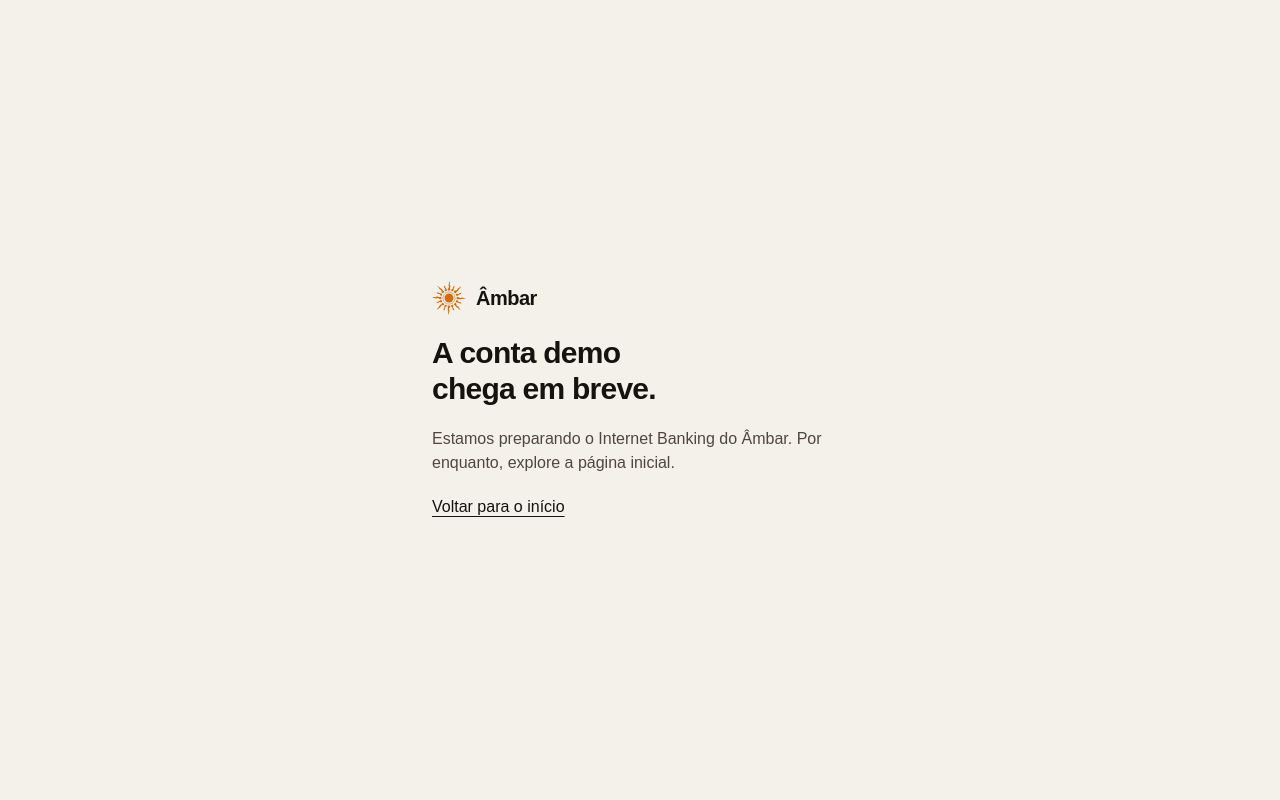
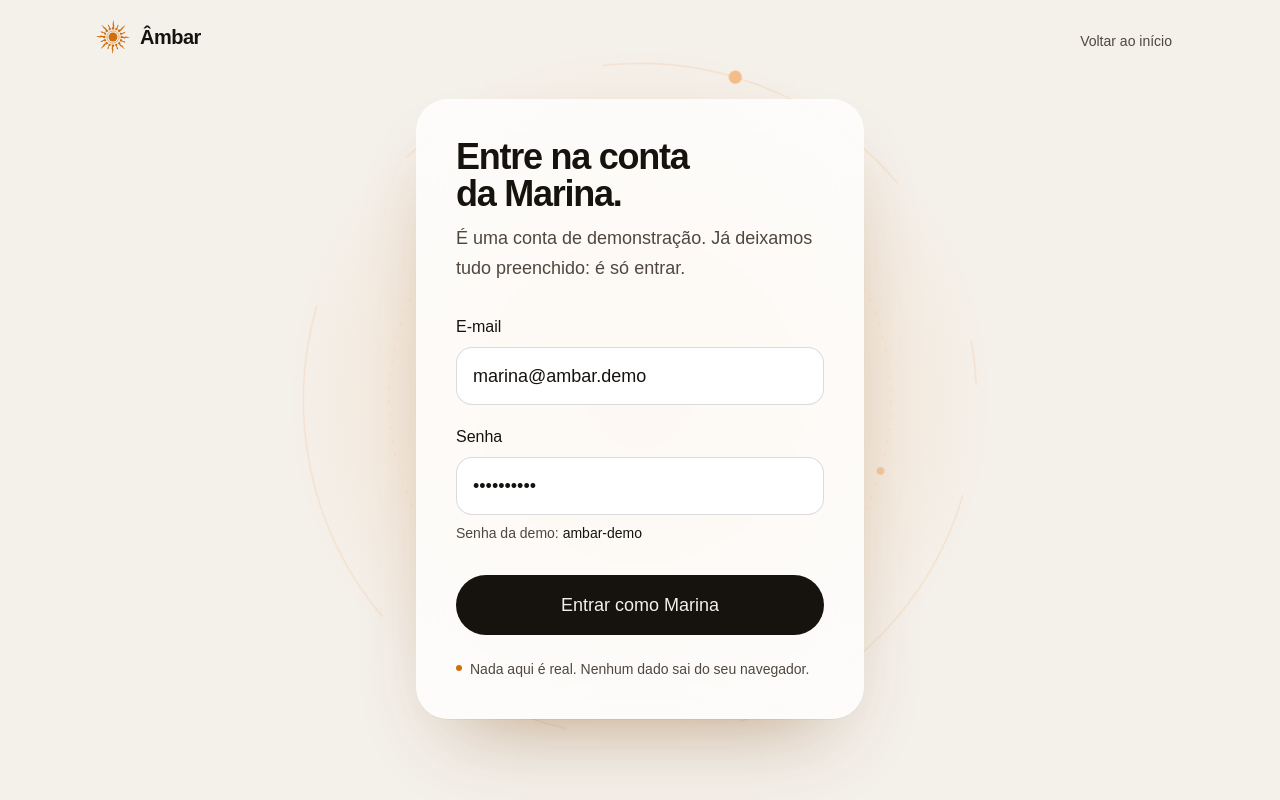
Before and after one commit to guilhermesolagarcia/Projeto-Banco, a Next.js app: page /login in a window 1280 px wide. Built offline with nearby package versions, Linux system fonts and the light colour scheme; a web font is replaced by a local one.

Commit message:
feat: add demo login screen layout

```diff
--- a/src/app/login/page.tsx
+++ b/src/app/login/page.tsx
@@ -1,21 +1,93 @@
 import type { Metadata } from "next";
 import Link from "next/link";
 import { Logo } from "@/components/logo";
+import { Orbits } from "@/features/landing/orbits";
 
 export const metadata: Metadata = { title: "Entrar · Âmbar" };
 
-// Phase 1 placeholder: the real demo login arrives in Phase 2.
+// Demo account, shown on purpose: there is no real auth (no server). See SPEC.md, module auth.
+const DEMO = { email: "marina@ambar.demo", password: "ambar-demo" };
+
+const FIELD =
+  "mt-2 w-full rounded-2xl border border-ink/15 bg-white px-4 py-3.5 text-lg transition-colors hover:border-ink/30 focus:border-amber-signal focus:outline-none focus-visible:outline-2 focus-visible:outline-offset-2 focus-visible:outline-amber-signal";
+
+// Phase 2, step 1: the approved look. Validation (React Hook Form + Zod) and the session come next.
 export default function LoginPage() {
   return (
-    <main className="mx-auto flex w-full max-w-md flex-1 flex-col justify-center gap-5 px-4 py-16">
-      <Logo />
-      <h1 className="text-3xl font-semibold tracking-tight">A conta demo chega em breve.</h1>
-      <p className="text-ink-muted">
-        Estamos preparando o Internet Banking do Âmbar. Por enquanto, explore a página inicial.
-      </p>
-      <Link href="/" className="font-medium underline underline-offset-4">
-        Voltar para o início
-      </Link>
-    </main>
+    <div className="relative isolate flex min-h-dvh flex-col overflow-hidden">
+      <div
+        aria-hidden="true"
+        className="pointer-events-none absolute top-1/2 left-1/2 -z-10 size-[44rem] -translate-x-1/2 -translate-y-1/2 rounded-full bg-[radial-gradient(closest-side,rgb(242_140_40/0.22),transparent)]"
+      />
+      <Orbits className="absolute top-1/2 left-1/2 -z-10 size-[44rem] -translate-x-1/2 -translate-y-1/2 opacity-50" />
+
+      <header className="shell flex items-center justify-between py-5">
+        <Link href="/" aria-label="Âmbar, página inicial" className="rounded-md">
+          <Logo />
+        </Link>
+        <Link href="/" className="rounded-pill px-3 py-2 text-sm text-ink-muted hover:text-ink">
+          Voltar ao início
+        </Link>
+      </header>
+
+      <main className="shell flex flex-1 items-center justify-center pb-16">
+        <div className="w-full max-w-md animate-card-in rounded-[2rem] bg-white/80 p-7 shadow-[0_1px_0_rgb(22_18_14/0.04),0_40px_80px_-40px_rgb(120_60_0/0.45)] backdrop-blur-xl sm:p-10">
+          <h1 className="text-4xl leading-[1.02] font-semibold tracking-[-0.035em]">
+            Entre na conta da Marina.
+          </h1>
+          <p className="mt-3 text-lg leading-relaxed text-ink-muted">
+            É uma conta de demonstração. Já deixamos tudo preenchido: é só entrar.
+          </p>
+
+          <form className="mt-8 space-y-5">
+            <div>
+              <label htmlFor="email" className="font-medium">
+                E-mail
+              </label>
+              <input
+                id="email"
+                name="email"
+                type="email"
+                autoComplete="username"
+                defaultValue={DEMO.email}
+                className={FIELD}
+              />
+            </div>
+            <div>
+              <label htmlFor="password" className="font-medium">
+                Senha
+              </label>
+              <input
+                id="password"
+                name="password"
+                type="password"
+                autoComplete="current-password"
+                defaultValue={DEMO.password}
+                aria-describedby="password-hint"
+                className={FIELD}
+              />
+              <p id="password-hint" className="mt-2 text-sm text-ink-muted">
+                Senha da demo: <span className="font-medium text-ink">{DEMO.password}</span>
+              </p>
+            </div>
+            {/* type="button" until the form is wired: a plain GET submit would put the password in the URL. */}
+            <button
+              type="button"
+              className="mt-3 w-full rounded-pill bg-ink px-6 py-4 text-lg font-medium text-paper transition-[opacity,transform] duration-200 hover:opacity-90 active:scale-[0.98]"
+            >
+              Entrar como Marina
+            </button>
+          </form>
+
+          <p className="mt-6 flex items-start gap-2 text-sm text-ink-muted">
+            <span
+              aria-hidden="true"
+              className="mt-1.5 size-1.5 shrink-0 rounded-full bg-amber-signal"
+            />
+            Nada aqui é real. Nenhum dado sai do seu navegador.
+          </p>
+        </div>
+      </main>
+    </div>
   );
 }
```
